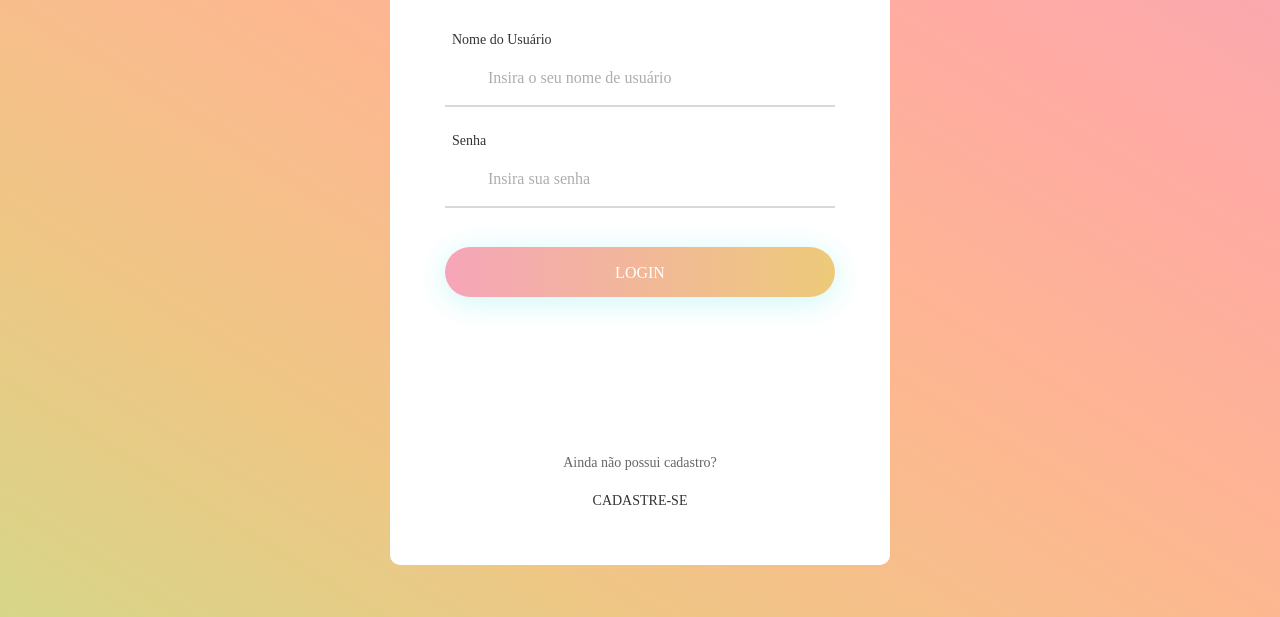
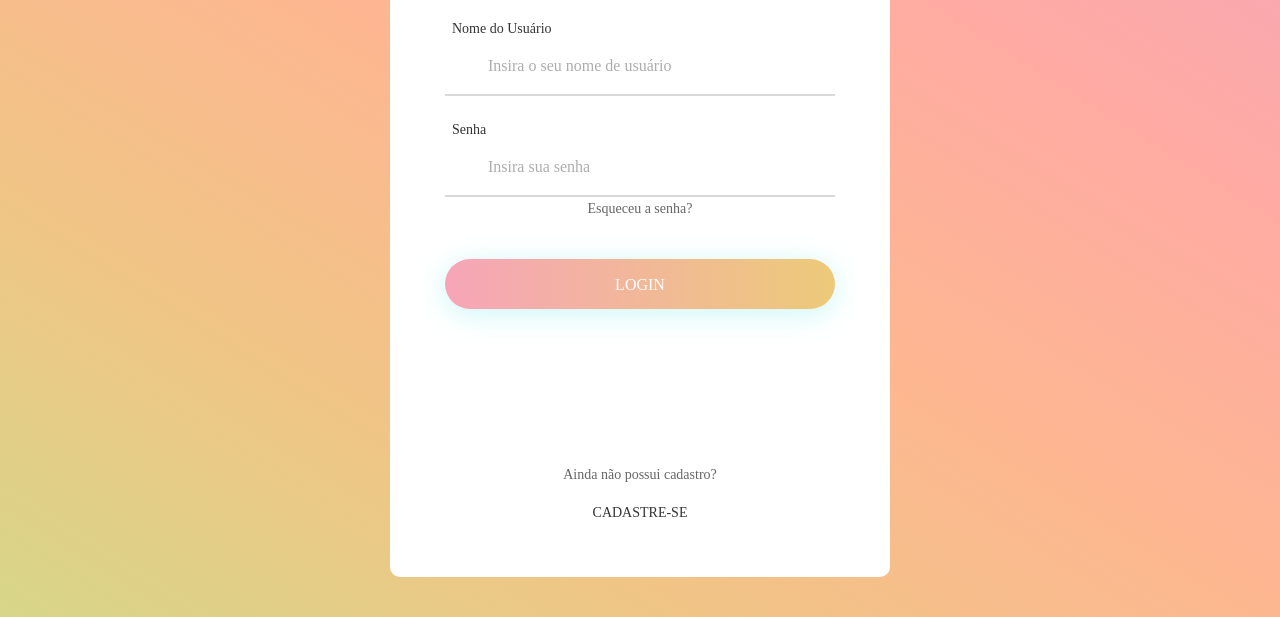
Before and after one commit to larisard/projeto-livraria, a website: page index.html in a window 1280 px wide. Shown: the part 283-900 px from the top of the page. Drawn offline with nearby package versions, Linux system fonts and the light colour scheme.

Commit message:
Modificando o css

```diff
--- a/index.css
+++ b/index.css
@@ -62,7 +62,7 @@ header{
 }
 .search{
   width: 600px;
-  height: 30px;
+  height: 40px;
   display: flex;
   align-self: center;
   border-radius: 8px;
@@ -124,6 +124,11 @@ header{
   text-align: center;
 }
 
+.forget{
+  text-align: center;
+  justify-content: center;
+  align-items: center;
+}
 .fade{
   position: fixed;
   top: 0;
@@ -153,6 +158,7 @@ header{
 #modal p{
   padding-left: 20px;
   text-align: justify;
+
 }
 .close-modal{
 
--- a/index.html
+++ b/index.html
@@ -15,6 +15,8 @@
   <link rel="shortcut icon" href="img/favicon.png" type="image/x-icon" />
   <title>Livraria Jane Austen</title>
   <link rel="stylesheet" href="index.css" />
+
+
 </head>
 
 <body>
@@ -55,7 +57,11 @@
           <input class="input100" type="password" name="pass" placeholder="Insira sua senha" />
           <span class="focus-input100" data-symbol="&#xf190;"></span>
         </div>
-
+        <div class="forget">
+        <a id="redefinir-bottom">
+          Esqueceu a senha?
+        </a>
+      </div>
         <div class="text-right p-t-8 p-b-31"></div>
 
         <div class="container-login100-form-btn">
@@ -139,6 +145,7 @@
       </div>
     </div>
   </section>
+
   <section class="books hidden">
     <!-- <div class="search-box" >  </div> -->
     <div class="search">
@@ -149,6 +156,7 @@
     </div>
     <div class="book-container"></div>
   </section>
+
 
 
   <section class="sobre hidden">
--- a/script.js
+++ b/script.js
@@ -28,6 +28,7 @@ window.onload = () => {
   cadastroBottom.addEventListener("click", ()=>{
     hideSection(`login`,`cadastro`, 'books','sobre')
   })
+
   const cadastroHeader = document.querySelector(".cadastro-header")
   cadastroHeader.addEventListener("click", ()=>{
     hideSection(`login`, `cadastro`, `books`,`sobre`)
@@ -55,6 +56,9 @@ window.onload = () => {
     );
     pessoa.chamada()
   })
+
+
+
   const cadastroBtn = document.querySelector("#cad")
   cadastroBtn.addEventListener("click", ()=>{
     const pessoa = new Pessoa(
@@ -180,7 +184,7 @@ class Books {
     for (let i = 0; i < books.length; i++) {
       bookBox.innerHTML += `
      <div class="book-single" >
-     <p center> ${books[i].volumeInfo.title} </p>
+     <p><u> ${books[i].volumeInfo.title} </u></p>
       <img  src="${books[i].volumeInfo.imageLinks.smallThumbnail}" alt="">
      </div>
 
```
